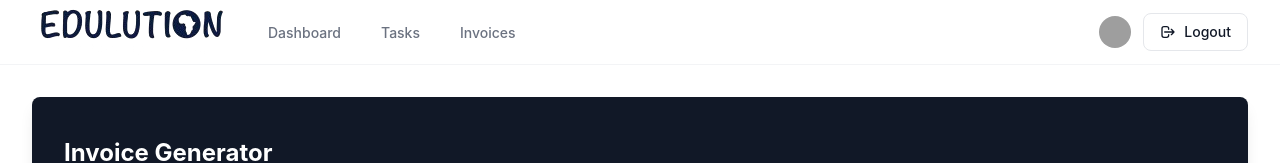
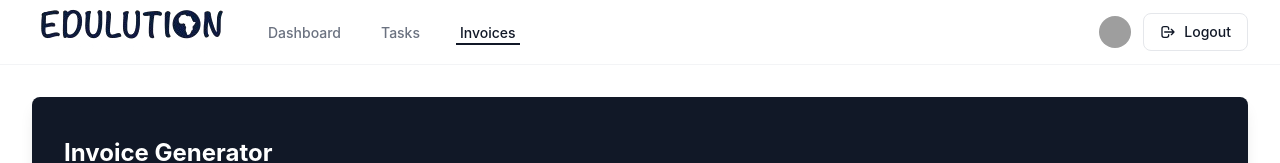
Before and after one commit to Jeenyhus/edulution-invoice-app, a React (Create React App) app in the folder frontend/: page /invoices in a window 1280 px wide. Shown: the top 163 px of the page. Built offline with nearby package versions, Linux system fonts and the light colour scheme; no server answers; grey boxes are pictures that could not be loaded; the HTML template or start-up script is replaced by a standard one.

Commit message:
Added active link to stick to active page

```diff
--- a/frontend/src/components/Navbar.js
+++ b/frontend/src/components/Navbar.js
@@ -1,8 +1,9 @@
-import { Link, useNavigate } from 'react-router-dom';
+import { Link, useNavigate, useLocation } from 'react-router-dom';
 import { useAuth } from '../context/AuthContext';
 
 function Navbar() {
   const navigate = useNavigate();
+  const location = useLocation();
   const { user, logout } = useAuth();
 
   const handleLogout = async () => {
@@ -12,6 +13,15 @@ function Navbar() {
     } catch (error) {
       console.error('Logout failed:', error);
     }
+  };
+
+  const getLinkClasses = (path) => {
+    const isActive = location.pathname === path;
+    return `inline-flex items-center px-1 pt-1 text-sm font-medium border-b-2 transition-colors duration-200
+      ${isActive
+        ? 'border-gray-900 text-gray-900'
+        : 'text-gray-500 border-transparent hover:border-gray-900 hover:text-gray-900'
+      }`;
   };
 
   return (
@@ -30,34 +40,26 @@ function Navbar() {
             <div className="hidden sm:ml-8 sm:flex sm:space-x-8">
               <Link
                 to="/"
-                className="inline-flex items-center px-1 pt-1 text-sm font-medium border-b-2 transition-colors duration-200
-                  hover:border-gray-900 hover:text-gray-900
-                  text-gray-500 border-transparent"
+                className={getLinkClasses('/')}
               >
                 Dashboard
               </Link>
               <Link
                 to="/tasks"
-                className="inline-flex items-center px-1 pt-1 text-sm font-medium border-b-2 transition-colors duration-200
-                  hover:border-gray-900 hover:text-gray-900
-                  text-gray-500 border-transparent"
+                className={getLinkClasses('/tasks')}
               >
                 Tasks
               </Link>
               <Link
                 to="/invoices"
-                className="inline-flex items-center px-1 pt-1 text-sm font-medium border-b-2 transition-colors duration-200
-                  hover:border-gray-900 hover:text-gray-900
-                  text-gray-500 border-transparent"
+                className={getLinkClasses('/invoices')}
               >
                 Invoices
               </Link>
               {user?.role === 'admin' && (
                 <Link
                   to="/users"
-                  className="inline-flex items-center px-1 pt-1 text-sm font-medium border-b-2 transition-colors duration-200
-                    hover:border-gray-900 hover:text-gray-900
-                    text-gray-500 border-transparent"
+                  className={getLinkClasses('/users')}
                 >
                   Users
                 </Link>
@@ -80,7 +82,6 @@ function Navbar() {
           {/* User Menu */}
           <div className="hidden sm:flex sm:items-center sm:space-x-6">
             <div className="flex items-center space-x-3">
-              <span className="text-sm font-medium text-gray-700">{user?.name}</span>
               <img
                 src={`https://ui-avatars.com/api/?name=${user?.name}&background=000&color=fff`}
                 alt={user?.name}
@@ -107,26 +108,42 @@ function Navbar() {
         <div className="pt-2 pb-3 space-y-1">
           <Link
             to="/"
-            className="block pl-3 pr-4 py-2 text-base font-medium text-gray-500 hover:text-gray-900 hover:bg-gray-50"
+            className={`block pl-3 pr-4 py-2 text-base font-medium ${
+              location.pathname === '/'
+                ? 'text-gray-900 bg-gray-50'
+                : 'text-gray-500 hover:text-gray-900 hover:bg-gray-50'
+            }`}
           >
             Dashboard
           </Link>
           <Link
             to="/tasks"
-            className="block pl-3 pr-4 py-2 text-base font-medium text-gray-500 hover:text-gray-900 hover:bg-gray-50"
+            className={`block pl-3 pr-4 py-2 text-base font-medium ${
+              location.pathname === '/tasks'
+                ? 'text-gray-900 bg-gray-50'
+                : 'text-gray-500 hover:text-gray-900 hover:bg-gray-50'
+            }`}
           >
             Tasks
           </Link>
           <Link
             to="/invoices"
-            className="block pl-3 pr-4 py-2 text-base font-medium text-gray-500 hover:text-gray-900 hover:bg-gray-50"
+            className={`block pl-3 pr-4 py-2 text-base font-medium ${
+              location.pathname === '/invoices'
+                ? 'text-gray-900 bg-gray-50'
+                : 'text-gray-500 hover:text-gray-900 hover:bg-gray-50'
+            }`}
           >
             Invoices
           </Link>
           {user?.role === 'admin' && (
             <Link
               to="/users"
-              className="block pl-3 pr-4 py-2 text-base font-medium text-gray-500 hover:text-gray-900 hover:bg-gray-50"
+              className={`block pl-3 pr-4 py-2 text-base font-medium ${
+                location.pathname === '/users'
+                  ? 'text-gray-900 bg-gray-50'
+                  : 'text-gray-500 hover:text-gray-900 hover:bg-gray-50'
+              }`}
             >
               Users
             </Link>
```
